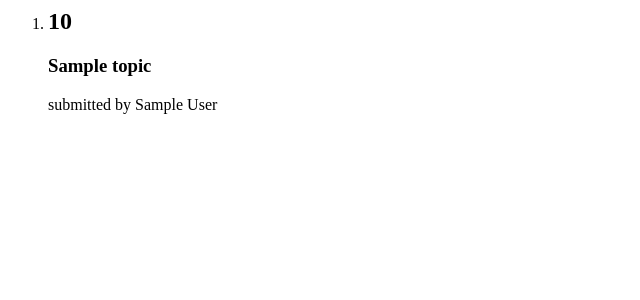
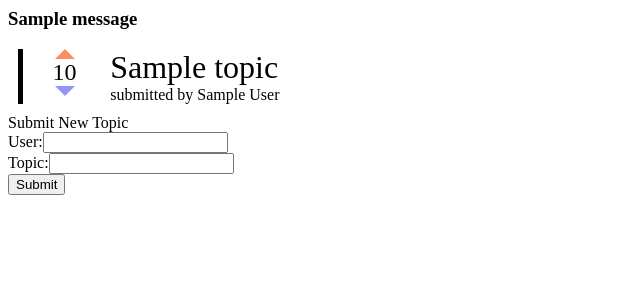
Before and after one commit to mdheller/reddiggit, a Flask app: template reddiggit/templates/index.html in a window 1280 px wide. Shown: the top 300 px of the page, without its empty margins (0-640 px from the left). Run offline with Flask 2, Linux system fonts and the light colour scheme; the template is opened without the code that fills it: most values are stand-ins (such as "Sample title", 1, 10 or a date in 2020); one stand-in notice (Sample message) is shown.

Commit message:
add post/vote function with basic functional UI.

```diff
--- a/reddiggit/templates/index.html
+++ b/reddiggit/templates/index.html
@@ -1,10 +1,76 @@
+<style type="text/css">
+.arrow-up {
+  width: 0;
+  height: 0;
+  margin: auto;
+  border-left: 10px solid transparent;
+  border-right: 10px solid transparent;
+  border-bottom: 10px solid #FF8B60;
+  cursor: pointer;
+}
+.arrow-down {
+  width: 0;
+  height: 0;
+  margin: auto;
+
+  border-left: 10px solid transparent;
+  border-right: 10px solid transparent;
+  border-top: 10px solid #9494FF;
+  cursor: pointer;
+}
+.entry {
+	border-left: 5px solid black;
+	margin: 10px;
+	width: 100%;
+}
+.rating {
+	font-size: 1.5em;
+}
+.voting {
+	width: 5%;
+	margin-left: 10px;
+	text-align: center;
+	display: inline-block;
+}
+.content {
+	padding: 0 0 0 10px;
+	vertical-align: top;
+	display: inline-block;
+}
+.topic {
+	font-size: 2em;
+}
+
+</style>
+{% with messages = get_flashed_messages() %}
+{% if messages %}
+  {% for message in messages %}
+  <h3>{{ message }}</h3>
+  {% endfor %}
+{% endif %}
+{% endwith %}
 {% if posts %}
-<ol>
-  {% for post in posts %}
-    <li>
-      <h2>{{ post.votes }}</h2>
-      <h3>{{ post.topic }}</h3>submitted by {{ post.author }}
-    </li>
-  {% endfor %}
-</ol>
+	{% for post in posts %}
+	<div class="entry">
+		<div class="voting">
+			<div class="arrow-up" onclick="location.href='/post/{{ post.post_id }}/upvote';"></div>
+			<div class="rating">{{ post.votes }}</div>
+			<div class="arrow-down" onclick="location.href='/post/{{ post.post_id }}/downvote';"></div>
+		</div>
+		<div class="content">
+			<div class="topic">{{ post.topic }}</div>
+			<div class="label">
+				submitted by {{ post.author }}
+			</div>
+		</div>
+	</div>
+	{% endfor %}
 {% endif %}
+<div class="postform">
+	Submit New Topic
+	<form action="/post/submit" method="POST">
+		User:<input type="text" name="author"><br>
+	  	Topic:<input type="text" name="topic" maxlength="255"><br>
+		<input type="submit" value="Submit">
+	</form>
+</div>
```
Also changed, not shown: reddiggit/post.py (+43 -16 lines).
